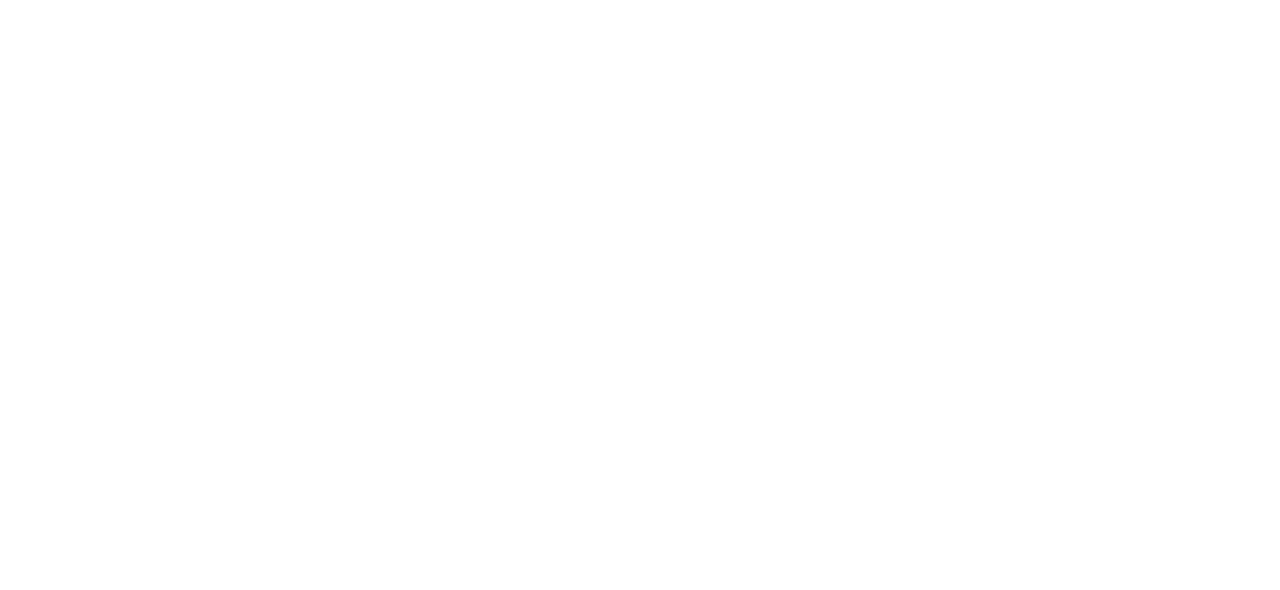
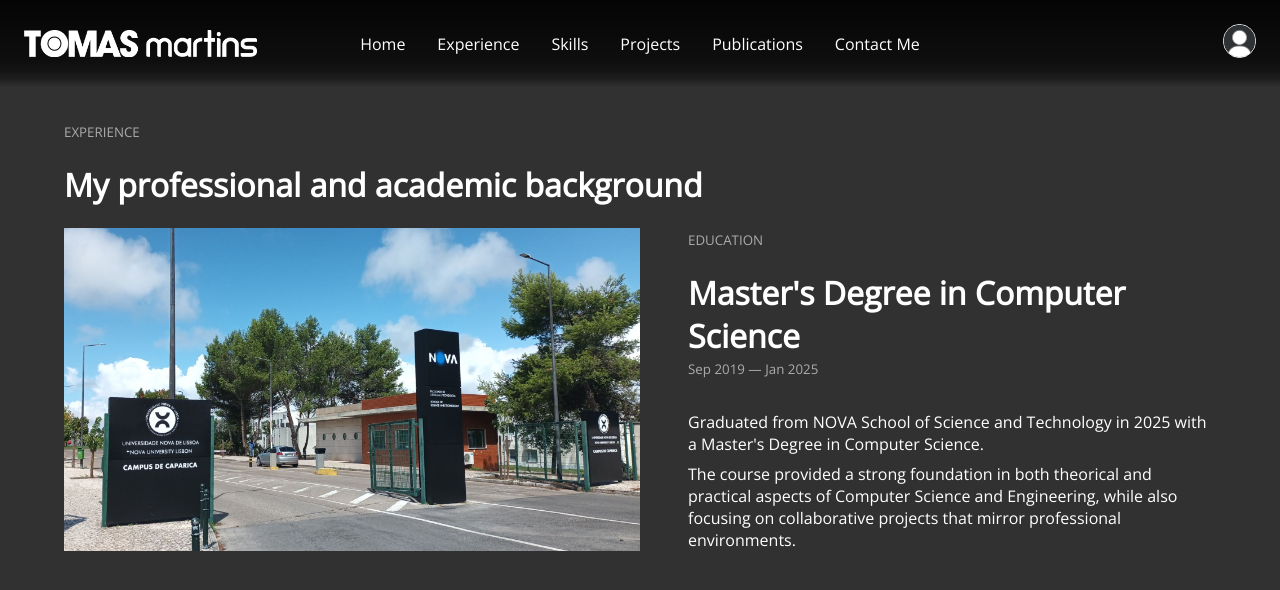
Before and after one commit to tomas287/tomas287.github.io, a React (Create React App) app in the folder tomas-portfolio/: page /profile/1/experience in a window 1280 px wide. Before the commit this address had no page. Shown: the top 590 px of the page. Built offline with nearby package versions, Linux system fonts and the light colour scheme.

Commit message:
added experience page.

```diff
--- a/tomas-portfolio/public/index.html
+++ b/tomas-portfolio/public/index.html
@@ -3,6 +3,7 @@
   <head>
     <meta charset="utf-8" />
     <link rel="icon" href="%PUBLIC_URL%/favicon.ico" />
+    <link href='https://fonts.googleapis.com/css?family=Open Sans' rel='stylesheet'>
     <meta name="viewport" content="width=device-width, initial-scale=1" />
     <meta name="theme-color" content="#000000" />
     <meta
--- a/tomas-portfolio/src/App.js
+++ b/tomas-portfolio/src/App.js
@@ -3,6 +3,7 @@
 import LoadingScreen from './components/LoadingScreen';
 import ProfileSelect from './components/ProfileSelect';
 import ProfileView from './components/ProfileView';
+import Experience from './components/Experience';
 
 function LoadingWrapper() {
   const [done, setDone] = useState(false);
@@ -24,6 +25,7 @@
         <Route path="/" element={<LoadingWrapper />} />
         <Route path="/profiles" element={<ProfileSelect />} />
         <Route path="/profile/:type" element={<ProfileView />} />
+        <Route path="/profile/:type/experience" element={<Experience />} />
       </Routes>
     </Router>
   );
--- /dev/null
+++ b/tomas-portfolio/src/components/Experience.css
@@ -0,0 +1,43 @@
+.experienceContainer {
+    width: 100%;
+    height: 100vh;
+    background-color: rgb(49, 49, 49);
+    color: white;
+}
+
+.experienceContent {
+    padding-inline: 5vw;
+    padding-top: 15vh;
+}
+
+.experienceContent p {
+    margin: 0px;
+}
+
+#novaFCT {
+    width: 45vw;
+}
+
+p small {
+    color: rgb(171, 171, 171);
+}
+
+.experienceEntry {
+    display: flex;
+}
+
+.experienceEntry h1 {
+    margin-bottom: 0px;
+}
+
+.experienceEntryTextDiv {
+    margin-top: 2rem !important;
+}
+
+.educationContent {
+    margin-left: 3rem;
+}
+
+.experienceEntryTextP {
+    margin-top: 0.5rem !important;
+}
--- /dev/null
+++ b/tomas-portfolio/src/components/Experience.js
@@ -0,0 +1,46 @@
+import user from '../assets/userBackground.png';
+import logo from '../assets/logo.png';
+import './Experience.css';
+import novaFCT from '../assets/nova fct.jpeg'
+
+
+
+const Experience = () => {
+    return (
+        <div className="experienceContainer">
+            <div className="profileHeader">
+                <img className='logoHeader' alt='' src={logo}></img>
+                <div className='menuOptions'>
+                    <span>Home</span>
+                    <span>Experience</span>
+                    <span>Skills</span>
+                    <span>Projects</span>
+                    <span>Publications</span>
+                    <span>Contact Me</span>
+                </div>
+                <div>
+                    <img src={user} title='Icon made by Freepik from www.flaticon.com' alt='' className="changeProfile"></img>
+                </div>
+            </div>
+            <div className='experienceContent'>
+                <p><small>EXPERIENCE</small></p>
+                <h1>My professional and academic background</h1>
+                <div className='experienceEntry'>
+                    <img src={novaFCT} id='novaFCT'></img>
+                    <div className='educationContent'>
+                        <p><small>EDUCATION</small></p>
+                        <h1>Master's Degree in Computer Science</h1>
+                        <p><small>Sep 2019 — Jan 2025</small></p>
+                        <div className='experienceEntryTextDiv'>
+                            <p className='experienceEntryTextP'>Graduated from NOVA School of Science and Technology in 2025 with a Master's Degree in Computer Science.</p>
+                            <p className='experienceEntryTextP'>The course provided a strong foundation in both theorical and practical aspects of Computer Science and Engineering, while also focusing on collaborative projects that mirror professional environments.</p>
+                            {/* <p className='experienceEntryTextP'>The course provided a strong foundation in both theorical and practical aspects of Computer Science and Engineering.</p> */}
+                        </div>
+                    </div>
+                </div>
+            </div>
+        </div>
+    );
+};
+
+export default Experience;
--- a/tomas-portfolio/src/components/ProfileSelect.js
+++ b/tomas-portfolio/src/components/ProfileSelect.js
@@ -1,4 +1,3 @@
-import React from 'react';
 import './ProfileSelect.css';
 import user from '../assets/userBackground.png';
 import { useNavigate } from 'react-router-dom';
--- a/tomas-portfolio/src/components/ProfileView.js
+++ b/tomas-portfolio/src/components/ProfileView.js
@@ -50,6 +50,7 @@
                     <span>Experience</span>
                     <span>Skills</span>
                     <span>Projects</span>
+                    <span>Publications</span>
                     <span>Contact Me</span>
                 </div>
                 <div>
--- a/tomas-portfolio/src/index.css
+++ b/tomas-portfolio/src/index.css
@@ -1,6 +1,6 @@
 body {
   margin: 0;
-  font-family: -apple-system, BlinkMacSystemFont, 'Segoe UI', 'Roboto', 'Oxygen',
+  font-family: 'Open Sans', 'Roboto', 'Oxygen',
     'Ubuntu', 'Cantarell', 'Fira Sans', 'Droid Sans', 'Helvetica Neue',
     sans-serif;
   -webkit-font-smoothing: antialiased;
```
Also changed, not shown: tomas-portfolio/src/assets/nova fct.jpeg (added).
